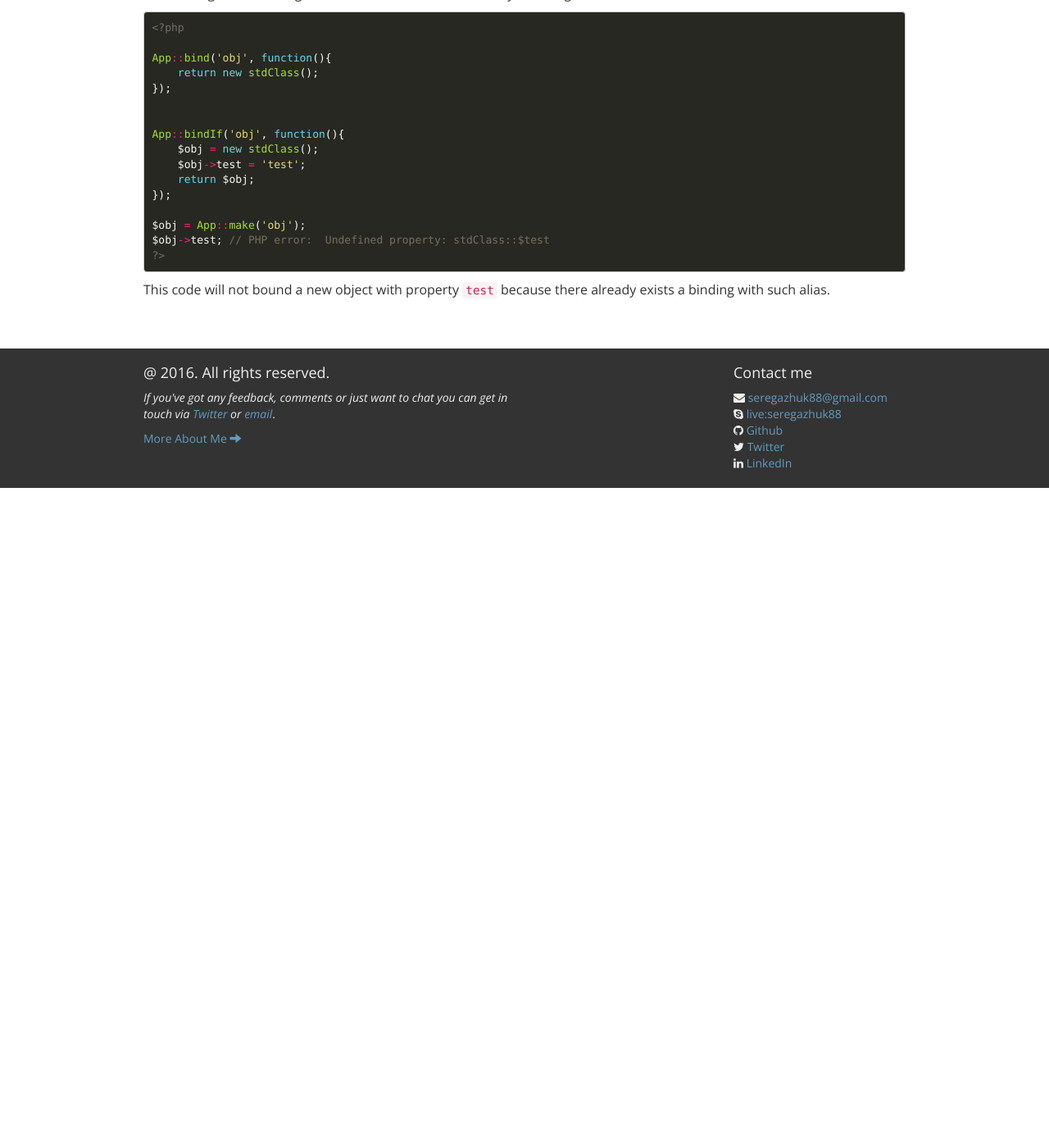
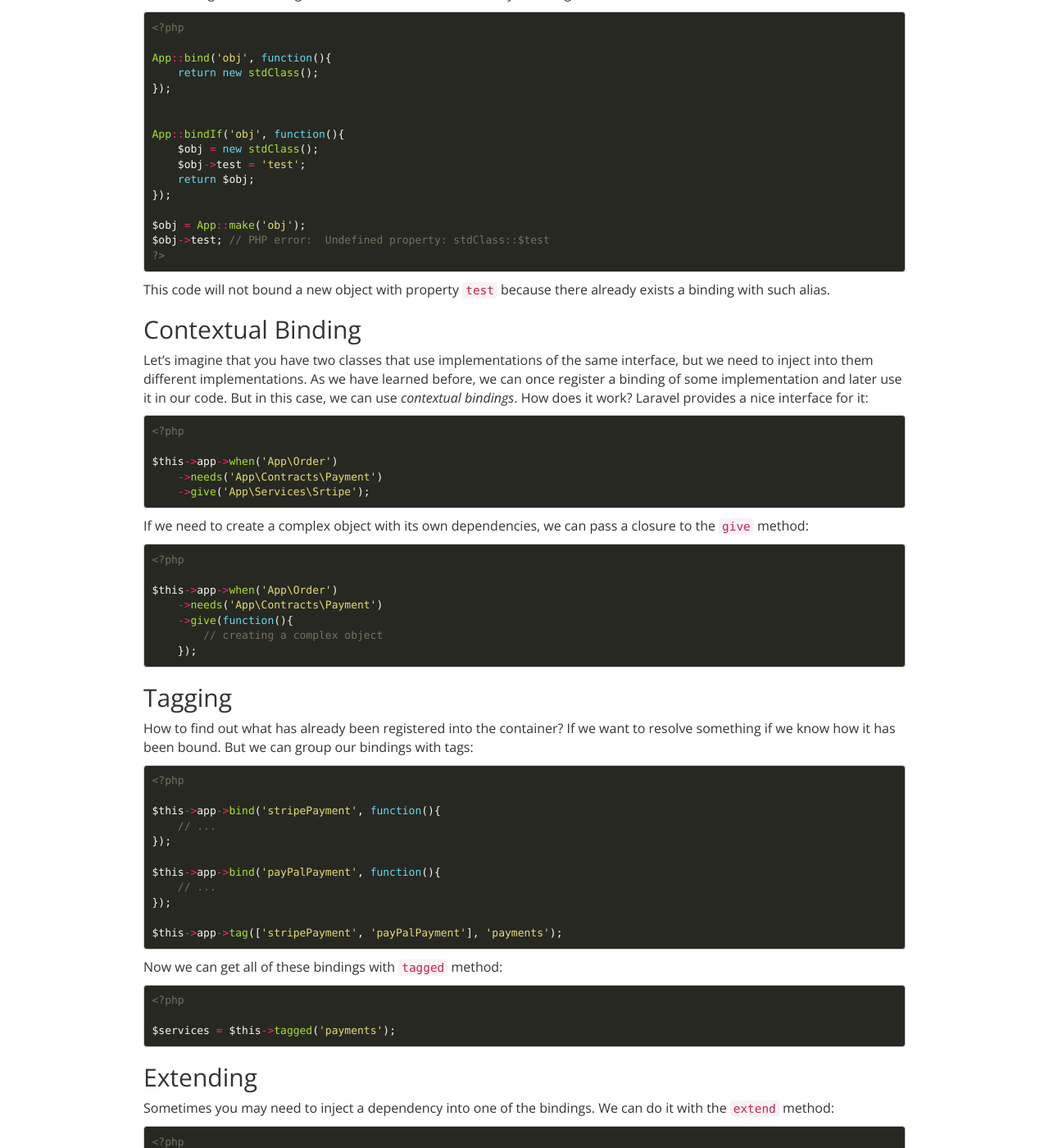
Before and after one commit to seregazhuk/seregazhuk.github.io_old, a Jekyll site: the page built from _posts/2016-06-05-laravel-ioc.md, in a window 1280 px wide and 1400 px high, scrolled down 3813 px. Shown: the whole window at 82% size. Built offline with Jekyll 4.4.1, drawn with Linux system fonts in a browser that asks for light colours; nearby versions of some CDN libraries; before the commit the page ends 4408 px from its top, so only the background shows below that; some of the changed text lies outside the part shown.

Commit message:
laravel ioc finished

```diff
--- a/_posts/2016-06-05-laravel-ioc.md
+++ b/_posts/2016-06-05-laravel-ioc.md
@@ -231,3 +231,91 @@ $obj->test; // PHP error:  Undefined property: stdClass::$test
 {% endhighlight %}
 
 This code will not bound a new object with property `test` because there already exists a binding with such alias.
+
+## Contextual Binding
+
+Let's imagine that you have two classes that use implementations of the same interface, but we need to inject into them
+different implementations. As we have learned before, we can once register a binding of some implementation and later use
+it in our code. But in this case, we can use *contextual bindings*. How does it work? Laravel provides a nice interface for it:
+
+{% highlight php %}
+<?php
+
+$this->app->when('App\Order')
+    ->needs('App\Contracts\Payment')
+    ->give('App\Services\Srtipe');
+
+{% endhighlight %}
+
+If we need to create a complex object with its own dependencies, we can pass a closure to the `give` method:
+
+{% highlight php %}
+<?php
+
+$this->app->when('App\Order')
+    ->needs('App\Contracts\Payment')
+    ->give(function(){
+        // creating a complex object
+    });
+
+{% endhighlight %}
+
+## Tagging
+
+How to find out what has already been registered into the container? If we want to resolve something if we know how
+it has been bound. But we can group our bindings with tags:
+
+{% highlight php %}
+<?php
+
+$this->app->bind('stripePayment', function(){
+    // ...
+});
+
+$this->app->bind('payPalPayment', function(){
+    // ...
+});
+
+$this->app->tag(['stripePayment', 'payPalPayment'], 'payments');
+{% endhighlight %}
+
+Now we can get all of these bindings with `tagged` method:
+
+{% highlight php %}
+<?php
+
+$services = $this->tagged('payments');
+{% endhighlight %}
+
+## Extending
+
+Sometimes you may need to inject a dependency into one of the bindings. We can do it with the `extend` method:
+
+{% highlight php %}
+<?php
+
+$this->app->extend('payment', function($app, $payment) {
+    $payment->setTariff(new MonthStrategy());
+});
+{% endhighlight %}
+
+This method will resolve the binding and execute your closure with the container and the resolved binding
+as the parameters.
+
+## Events
+
+Every time something is being resolved out of the container an event is fired. You can add a listener for this
+event with the `resolving` method. It accepts a closure with a resolved instance and the container as parameters. You
+can attach a handler to listen for any resolved instance or you can pass a class and then typehint a resolved instance:
+
+{% highlight php %}
+<?php
+
+$this->app->resolving(function($binding, $app) {
+    // attaches listener for object of any type
+});
+
+$this->app->resolving(Payment::class, function(Payment $payment, $app){
+    // attaches listener only for objects of type Payment
+});
+{% endhighlight %}
```
